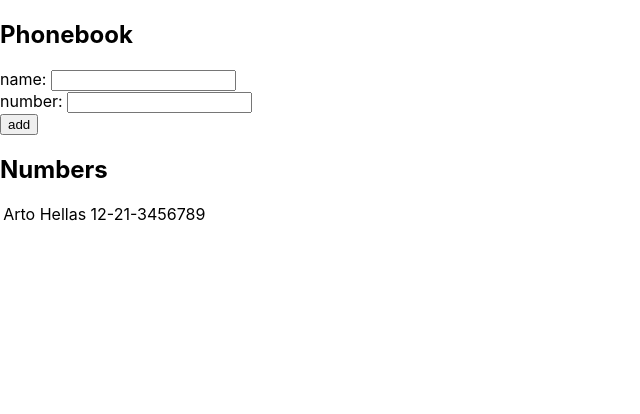
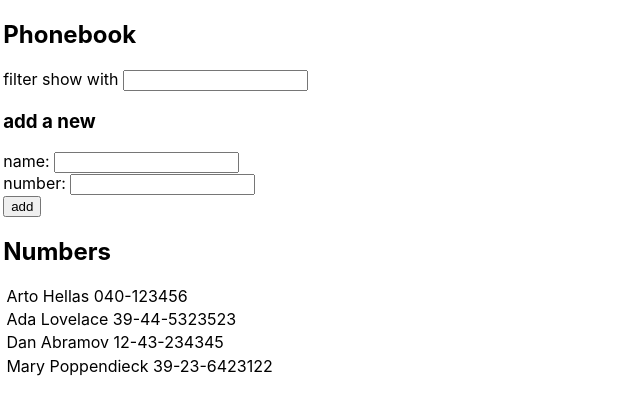
Before and after one commit to luisriego/fullstackopen-bootcamp, a React (Create React App) app in the folder part2/phonebook/: page / in a window 1280 px wide. Shown: the top 414 px of the page, without its empty margins (0-640 px from the left). Built offline with nearby package versions, Linux system fonts and the light colour scheme.

Commit message:
Exercice 2.10 finished. Module 2b finished

```diff
--- a/part2/phonebook/src/App.js
+++ b/part2/phonebook/src/App.js
@@ -1,15 +1,18 @@
 import React, { useState } from 'react'
+import { Filter } from './components/Filter'
+import { PersonForm } from './components/PersonForm'
 import { Persons } from './components/Persons'
 
 const App = () => {
-  const [ persons, setPersons ] = useState([
-    {
-      name: 'Arto Hellas',
-      number: '12-21-3456789'
-    }
+  const [persons, setPersons] = useState([
+    { name: 'Arto Hellas', number: '040-123456' },
+    { name: 'Ada Lovelace', number: '39-44-5323523' },
+    { name: 'Dan Abramov', number: '12-43-234345' },
+    { name: 'Mary Poppendieck', number: '39-23-6423122' }
   ])
   const [ newName, setNewName ] = useState('')
   const [ newNumber, setNewNumber ] = useState('')
+  const [search, setSearch] = useState('')
 
   const nameChange = (e) => {
     setNewName(e.target.value)
@@ -29,22 +32,22 @@ const App = () => {
     setPersons([...persons, {name: newName, number: newNumber}])
   }
 
+  const searchHandle = (e) => {
+    setSearch(e.target.value)
+  }
+
+  const filter = persons.filter((person) => {
+    return person.name.toLowerCase().includes(search.toLowerCase())
+  })
+
   return (
     <div>
       <h2>Phonebook</h2>
-      <form onSubmit={submitHandle}>
-        <div>
-          name: <input type="text" onChange={nameChange}/>
-        </div>
-        <div>
-          number: <input type="text" onChange={numberChange}/>
-        </div>
-        <div>
-          <button>add</button>
-        </div>
-      </form>
+      <Filter searchHandle={searchHandle} />
+      {/* filter show with <input type="text" onChange={searchHandle} /> */}
+      <PersonForm submitHandle={submitHandle} nameChange={nameChange} numberChange={numberChange} />
       <h2>Numbers</h2>
-      <Persons persons={persons} />
+      <Persons persons={filter} />
     </div>
   )
 }
--- /dev/null
+++ b/part2/phonebook/src/components/Filter/index.js
@@ -0,0 +1,9 @@
+import React from 'react'
+
+export const Filter = ({searchHandle}) => {
+    return (
+        <>
+            filter show with <input type="text" onChange={searchHandle} />
+        </>
+    )
+}
--- /dev/null
+++ b/part2/phonebook/src/components/PersonForm/index.js
@@ -0,0 +1,20 @@
+import React from 'react'
+
+export const PersonForm = ({submitHandle, nameChange, numberChange}) => {
+    return (
+      <>
+        <h3>add a new</h3>
+        <form onSubmit={submitHandle}>
+            <div>
+                name: <input type="text" onChange={nameChange}/>
+            </div>
+            <div>
+                number: <input type="text" onChange={numberChange}/>
+            </div>
+            <div>
+                <button>add</button>
+            </div>
+        </form>
+      </>
+    )
+}
--- a/part2/phonebook/src/index.css
+++ b/part2/phonebook/src/index.css
@@ -1,5 +1,5 @@
 body {
-  margin: 0;
+  margin: 0 0 0 .2rem;
   font-family: -apple-system, BlinkMacSystemFont, 'Segoe UI', 'Roboto', 'Oxygen',
     'Ubuntu', 'Cantarell', 'Fira Sans', 'Droid Sans', 'Helvetica Neue',
     sans-serif;
```
